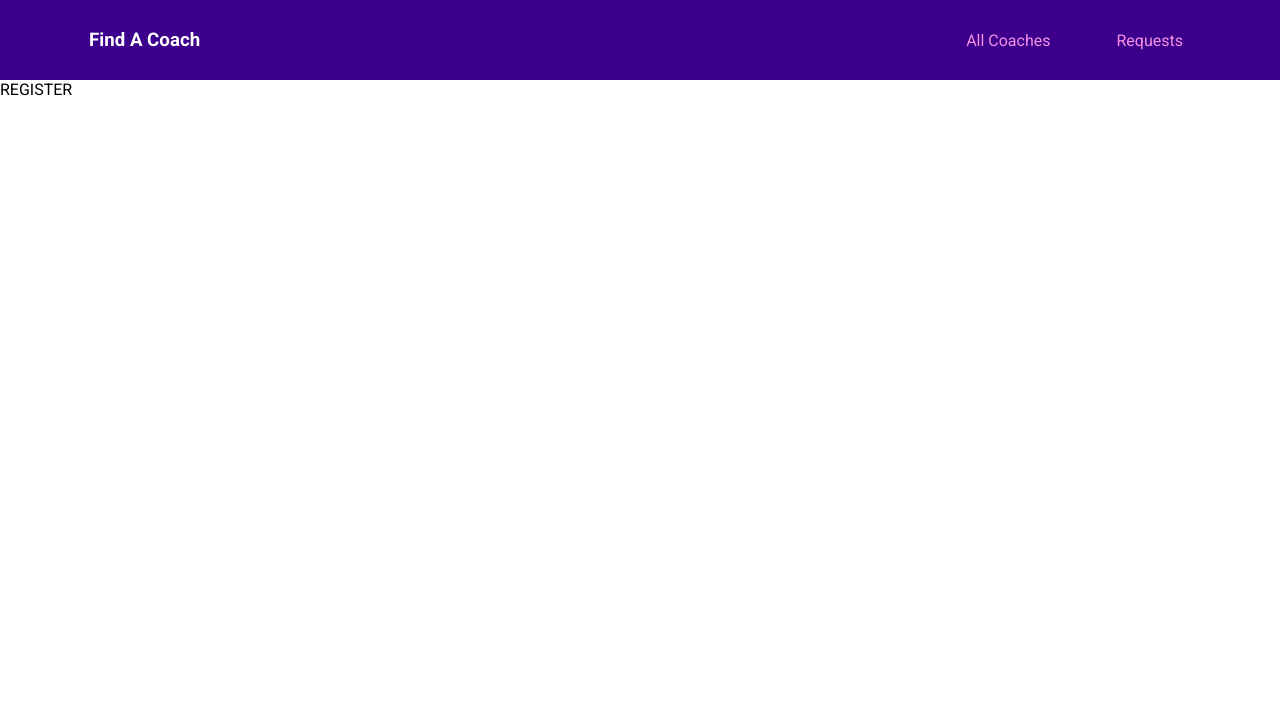
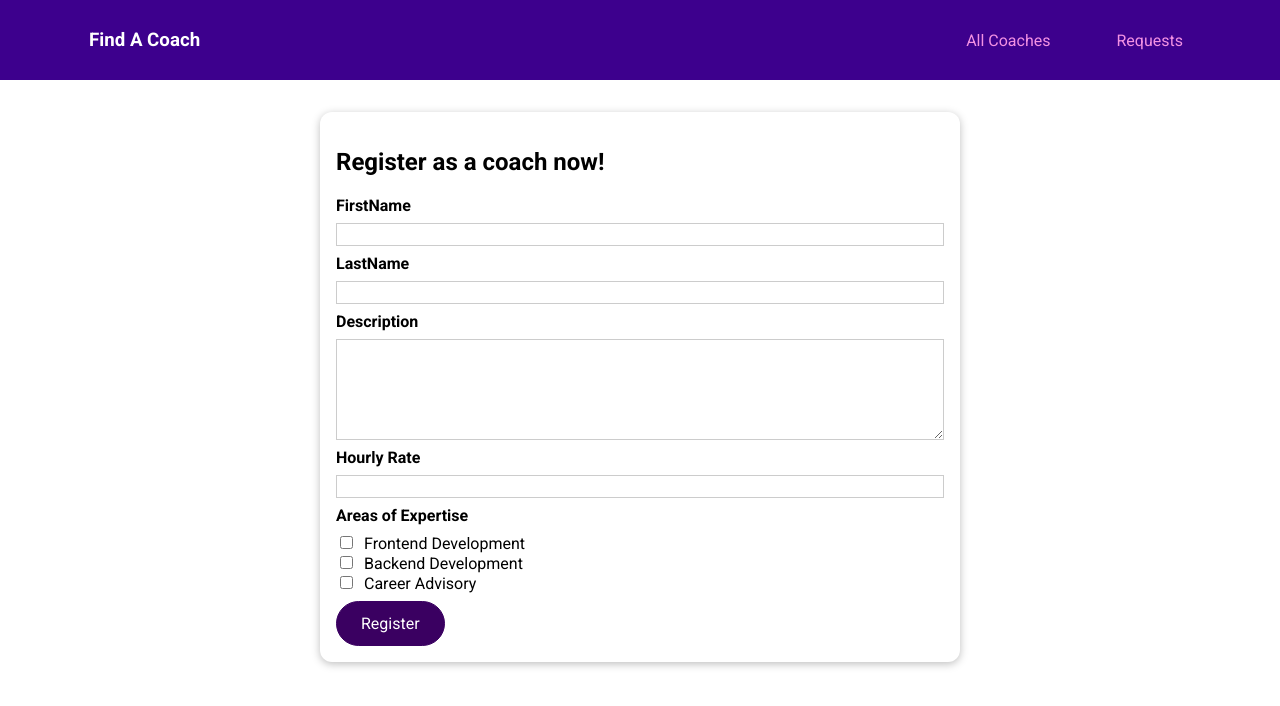
Before and after one commit to amr0mengd/projects-, a Vue app in the folder vue course/CourseProjects/find-coach-project/: page /register in a window 1280 px wide. Shown: the top 706 px of the page. Built offline with nearby package versions, Linux system fonts and the light colour scheme.

Commit message:
working on forms

```diff
--- a/vue course/CourseProjects/find-coach-project/src/components/coaches/CoachFilter.vue
+++ b/vue course/CourseProjects/find-coach-project/src/components/coaches/CoachFilter.vue
@@ -0,0 +1,67 @@
+<template>
+  <base-card>
+    <h2>Find Your Coach</h2>
+    <span class="filter-option">
+      <input type="checkbox" id="frontend" checked @change="setFilter" />
+      <label for="frontend">Frontend</label>
+    </span>
+    <span class="filter-option">
+      <input type="checkbox" id="backend" checked @change="setFilter" />
+      <label for="backend">Backend</label>
+    </span>
+    <span class="filter-option">
+      <input type="checkbox" id="career" checked @change="setFilter" />
+      <label for="career">Career</label>
+    </span>
+  </base-card>
+</template>
+
+<script>
+export default {
+  emits: ["change-filter"],
+  data() {
+    return {
+      filters: {
+        frontend: true,
+        backend: true,
+        career: true,
+      },
+    };
+  },
+  methods: {
+    setFilter(event) {
+      const inputId = event.target.id;
+      const isActive = event.target.checked;
+      const updatedFilters = {
+        ...this.filters,
+        [inputId]: isActive,
+      };
+      this.filters = updatedFilters;
+      this.$emit("change-filter", updatedFilters);
+    },
+  },
+};
+</script>
+
+<style scoped>
+h2 {
+  margin: 0.5rem 0;
+}
+
+.filter-option {
+  margin-right: 1rem;
+}
+
+.filter-option label,
+.filter-option input {
+  vertical-align: middle;
+}
+
+.filter-option label {
+  margin-left: 0.25rem;
+}
+
+.filter-option.active label {
+  font-weight: bold;
+}
+</style>
--- /dev/null
+++ b/vue course/CourseProjects/find-coach-project/src/components/coaches/CoachForm.vue
@@ -0,0 +1,183 @@
+<template>
+  <form @submit.prevent="submitForm">
+    <div class="form-control" :class="{ invalid: !firstName.isValid }">
+      <label for="firstname">FirstName</label>
+      <input type="text" id="firstname" v-model.trim="firstName.val" />
+      <p v-if="!firstName.isValid">Firstname can't be empty.</p>
+    </div>
+    <div class="form-control" :class="{ invalid: !lastName.isValid }">
+      <label for="lastname">LastName</label>
+      <input type="text" id="lastname" v-model.trim="lastName.val" />
+      <p v-if="!lastName.isValid">LastName can't be empty.</p>
+    </div>
+    <div class="form-control" :class="{ invalid: !description.isValid }">
+      <label for="description">Description</label>
+      <textarea
+        id="description"
+        rows="5"
+        v-model.trim="description.val"
+      ></textarea>
+      <p v-if="!description.isValid">Description can't be empty.</p>
+    </div>
+    <div class="form-control" :class="{ invalid: !rate.isValid }">
+      <label for="rate">Hourly Rate</label>
+      <input type="number" id="rate" v-model.number="rate.val" />
+      <p v-if="!rate.isValid">Rate must be greater than Zero.</p>
+    </div>
+    <div class="form-control" :class="{ invalid: !areas.isValid }">
+      <h3>Areas of Expertise</h3>
+      <div>
+        <input
+          type="checkbox"
+          id="frontend"
+          value="frontend"
+          v-model="areas.val"
+        />
+        <label for="frontend">Frontend Development</label>
+      </div>
+      <div>
+        <input
+          type="checkbox"
+          id="backend"
+          value="backend"
+          v-model="areas.val"
+        />
+        <label for="backend">Backend Development</label>
+      </div>
+      <div>
+        <input type="checkbox" id="career" value="career" v-model="areas.val" />
+        <label for="career">Career Advisory</label>
+      </div>
+      <p v-if="!areas.isValid">at least one field must be selected</p>
+    </div>
+    <p v-if="!formIsValid">please fix the above errors and submit again.</p>
+    <base-button>Register</base-button>
+  </form>
+</template>
+
+<script>
+export default {
+  emits: ["save-data"],
+  data() {
+    return {
+      firstName: {
+        val: "",
+        isValid: true,
+      },
+      lastName: {
+        val: "",
+        isValid: true,
+      },
+      description: {
+        val: "",
+        isValid: true,
+      },
+      rate: {
+        val: null,
+        isValid: true,
+      },
+      areas: {
+        val: [],
+        isValid: true,
+      },
+      formIsValid: true,
+    };
+  },
+  methods: {
+    validateForm() {
+      this.formIsValid = true;
+      if (this.firstName.val === "") {
+        this.firstName.isValid = false;
+        this.formIsValid = false;
+      }
+      if (this.lastName.val === "") {
+        this.lastName.isValid = false;
+        this.formIsValid = false;
+      }
+      if (this.description.val === "") {
+        this.description.isValid = false;
+        this.formIsValid = false;
+      }
+      if (!this.rate.val || this.rate.val < 0) {
+        this.rate.isValid = false;
+        this.formIsValid = false;
+      }
+      if (this.areas.val.length === 0) {
+        this.areas.isValid = false;
+        this.formIsValid = false;
+      }
+    },
+    submitForm() {
+      this.validateForm();
+      if (!this.formIsValid) {
+        return;
+      }
+      const formData = {
+        first: this.firstName,
+        last: this.lastName,
+        desc: this.description,
+        rate: this.rate,
+        areas: this.areas,
+      };
+      this.$emit("save-data", formData);
+    },
+  },
+};
+</script>
+
+<style scoped>
+.form-control {
+  margin: 0.5rem 0;
+}
+
+label {
+  font-weight: bold;
+  display: block;
+  margin-bottom: 0.5rem;
+}
+
+input[type="checkbox"] + label {
+  font-weight: normal;
+  display: inline;
+  margin: 0 0 0 0.5rem;
+}
+
+input,
+textarea {
+  display: block;
+  width: 100%;
+  border: 1px solid #ccc;
+  font: inherit;
+}
+
+input:focus,
+textarea:focus {
+  background-color: #f0e6fd;
+  outline: none;
+  border-color: #3d008d;
+}
+
+input[type="checkbox"] {
+  display: inline;
+  width: auto;
+  border: none;
+}
+
+input[type="checkbox"]:focus {
+  outline: #3d008d solid 1px;
+}
+
+h3 {
+  margin: 0.5rem 0;
+  font-size: 1rem;
+}
+
+.invalid label {
+  color: red;
+}
+
+.invalid input,
+.invalid textarea {
+  border: 1px solid red;
+}
+</style>
--- a/vue course/CourseProjects/find-coach-project/src/pages/coaches/CoachRegistration.vue
+++ b/vue course/CourseProjects/find-coach-project/src/pages/coaches/CoachRegistration.vue
@@ -1,3 +1,22 @@
 <template>
-  <section>REGISTER</section>
+  <section>
+    <base-card>
+      <h2>Register as a coach now!</h2>
+      <coach-form @save-data="saveData"></coach-form>
+    </base-card>
+  </section>
 </template>
+
+<script>
+import CoachForm from "@/components/coaches/CoachForm.vue";
+
+export default {
+  components: { CoachForm },
+  methods: {
+    saveData(data) {
+      this.$store.dispatch("coaches/registerCoach", data);
+      this.$router.replace("/coaches");
+    },
+  },
+};
+</script>
--- a/vue course/CourseProjects/find-coach-project/src/pages/coaches/CoachesList.vue
+++ b/vue course/CourseProjects/find-coach-project/src/pages/coaches/CoachesList.vue
@@ -1,11 +1,15 @@
 <template>
   <div>
-    <section>FILTER</section>
+    <section>
+      <coach-filter @change-filter="setFilters"></coach-filter>
+    </section>
     <section>
       <base-card>
         <div class="controls">
           <base-button mode="outline">Refresh</base-button>
-          <base-button link to="/register">Register as Coach</base-button>
+          <base-button v-if="!isCoach" link to="/register"
+            >Register as Coach</base-button
+          >
         </div>
         <ul v-if="hasCoaches">
           <coach-item
@@ -25,15 +29,45 @@
 </template>
 
 <script>
+import CoachFilter from "@/components/coaches/CoachFilter.vue";
 import CoachItem from "@/components/coaches/CoachItem.vue";
 export default {
-  components: { CoachItem },
+  components: { CoachItem, CoachFilter },
+  data() {
+    return {
+      activeFilters: {
+        frontend: true,
+        backend: true,
+        career: true,
+      },
+    };
+  },
   computed: {
-    filteredCoaches() {
-      return this.$store.getters["coaches/coaches"];
-    },
     hasCoaches() {
       return this.$store.getters["coaches/hasCoaches"];
+    },
+    filteredCoaches() {
+      const coaches = this.$store.getters["coaches/coaches"];
+      return coaches.filter((coach) => {
+        if (this.activeFilters.frontend && coach.areas.includes("frontend")) {
+          return true;
+        }
+        if (this.activeFilters.backend && coach.areas.includes("backend")) {
+          return true;
+        }
+        if (this.activeFilters.career && coach.areas.includes("career")) {
+          return true;
+        }
+        return false;
+      });
+    },
+    isCoach() {
+      return this.$store.getters["coaches/isCoach"];
+    },
+  },
+  methods: {
+    setFilters(updatedFilters) {
+      this.activeFilters = updatedFilters;
     },
   },
 };
--- a/vue course/CourseProjects/find-coach-project/src/store/modules/coaches/actions.js
+++ b/vue course/CourseProjects/find-coach-project/src/store/modules/coaches/actions.js
@@ -1 +1,13 @@
-export default {};
+export default {
+  registerCoach(context, payload) {
+    const coachData = {
+      id: context.rootGetters.userId,
+      firstName: payload.first,
+      lastName: payload.last,
+      description: payload.desc,
+      hourlyRate: payload.rate,
+      areas: payload.areas,
+    };
+    context.commit("registerCoach", coachData);
+  },
+};
--- a/vue course/CourseProjects/find-coach-project/src/store/modules/coaches/getters.js
+++ b/vue course/CourseProjects/find-coach-project/src/store/modules/coaches/getters.js
@@ -5,4 +5,9 @@
   hasCoaches(state) {
     return state.coaches && state.coaches.length > 0;
   },
+  isCoach(_, getters, _2, rootGetters) {
+    const coaches = getters.coaches;
+    const userId = rootGetters.userId;
+    return coaches.some((coach) => coach.id === userId);
+  },
 };
--- a/vue course/CourseProjects/find-coach-project/src/store/modules/coaches/mutations.js
+++ b/vue course/CourseProjects/find-coach-project/src/store/modules/coaches/mutations.js
@@ -1 +1,5 @@
-export default {};
+export default {
+  registerCoach(state, payload) {
+    state.coaches.push(payload);
+  },
+};
--- a/vue course/CourseProjects/find-coach-project/src/store/store.js
+++ b/vue course/CourseProjects/find-coach-project/src/store/store.js
@@ -5,6 +5,16 @@
   modules: {
     coaches: coachesModule,
   },
+  state() {
+    return {
+      userId: "c3",
+    };
+  },
+  getters: {
+    userId(state) {
+      return state.userId;
+    },
+  },
 });
 
 export default store;
```
